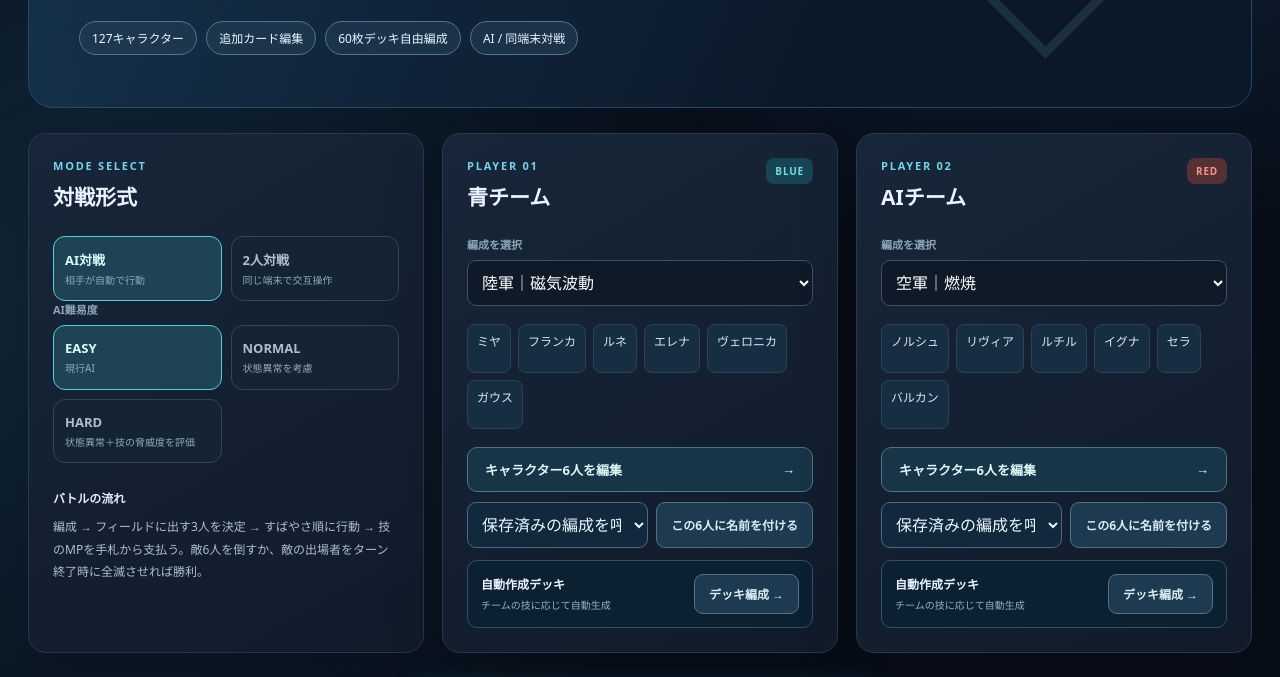
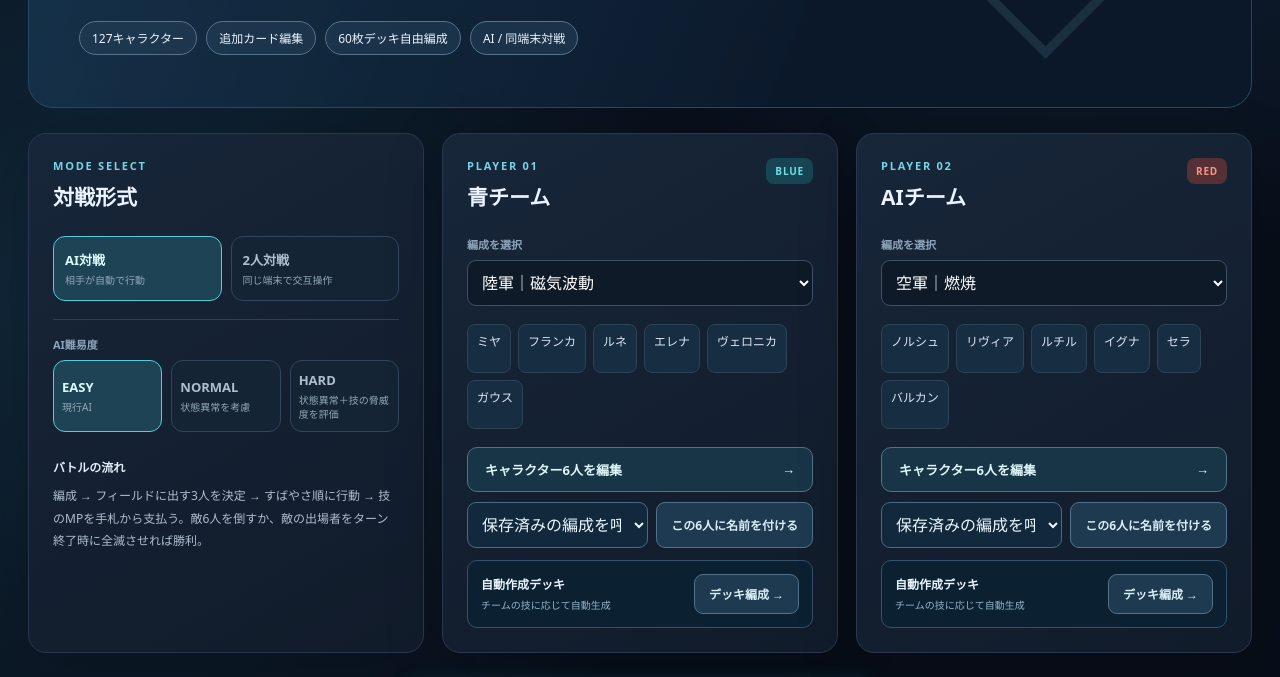
Before and after one commit to NEKOsuzuki0508/TCG_game, a plain HTML site: page index.html in a window 1280 px wide. Shown: the part 411-1088 px from the top of the page. Drawn offline with Linux system fonts and the light colour scheme.

Commit message:
Add files via upload

```diff
--- a/assets/css/style.css
+++ b/assets/css/style.css
@@ -3070,3 +3070,9 @@ a {
         font-size: 10px
     }
 }
+/* AI difficulty selector */
+.ai-difficulty{margin-top:18px;padding-top:16px;border-top:1px solid #2b4054}
+.difficulty-tabs{grid-template-columns:repeat(3,minmax(0,1fr))}
+.difficulty-tabs button{padding:10px 8px}
+.difficulty-tabs small{font-size:10px}
+@media(max-width:520px){.difficulty-tabs{grid-template-columns:1fr}.difficulty-tabs button{display:flex;align-items:center;justify-content:space-between;gap:8px;text-align:left}.difficulty-tabs small{margin:0;text-align:right}}
```
